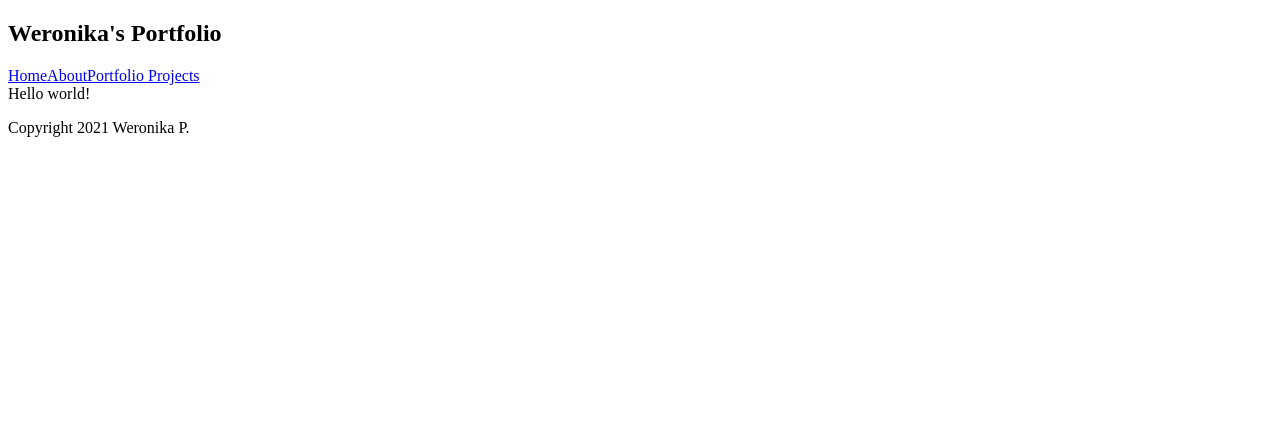
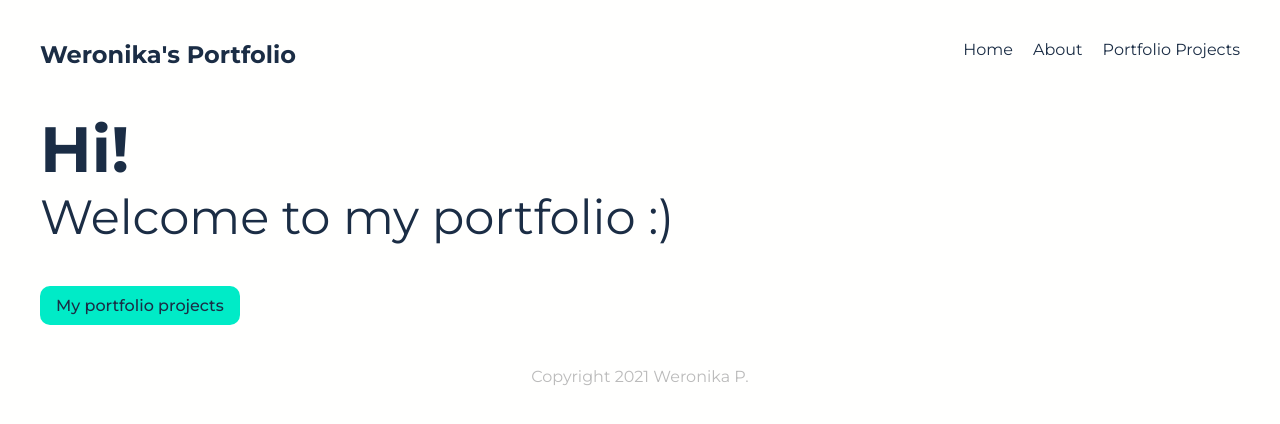
Before and after one commit to weronika-p/portfolio, a Gatsby site: page / in a window 1280 px wide. Built offline with nearby package versions, Linux system fonts and the light colour scheme; Gatsby itself is replaced by a stand-in of ours.

Commit message:
feat(styles): Add styling

```diff
--- a/src/components/Layout.js
+++ b/src/components/Layout.js
@@ -1,5 +1,6 @@
 import React from 'react'
 import Navbar from './Navbar'
+import '../styles/global.css'
 
 export default function Layout({ children }) {
   return (
--- a/src/pages/index.js
+++ b/src/pages/index.js
@@ -1,11 +1,17 @@
+import { Link } from 'gatsby'
 import React from 'react'
 import Layout from '../components/Layout'
+import * as styles from '../styles/home.module.css'
 
 export default function Home() {
   return (
     <Layout>
-      <section>
-        <div>Hello world!</div>
+      <section className={styles.header}>
+        <div>
+          <h2>Hi!</h2>
+          <h3>Welcome to my portfolio :)</h3>
+          <Link className={styles.btn} to='/projects'>My portfolio projects</Link>
+        </div>
       </section>
     </Layout>
   )
--- a/src/pages/projects/index.js
+++ b/src/pages/projects/index.js
@@ -1,10 +1,11 @@
 import React from 'react'
 import Layout from '../../components/Layout'
+import * as styles from '../../styles/projects.module.css'
 
 export default function Projects() {
   return (
     <Layout>
-      <div>
+      <div className={styles.portfolio}>
         <h2>Portfolio</h2>
         <h3>Projects I've creatded</h3>
       </div>
--- /dev/null
+++ b/src/styles/global.css
@@ -0,0 +1,49 @@
+@import url('https://fonts.googleapis.com/css2?family=Montserrat:wght@300;400;500;700&display=swap');
+
+* {
+  margin: 0;
+  padding: 0;
+  text-decoration: none;
+  font-family: "Montserrat";
+  color: #1b2d45;
+}
+html, body {
+  min-height: 100%;
+}
+body {
+  background: #fffffe;
+  background-repeat: no-repeat;
+}
+p {
+  margin: 16px auto;
+  line-height: 1.5em;
+}
+
+.layout {
+  max-width: 1200px;
+  margin: 0 auto;
+}
+nav {
+  display: grid;
+  grid-template-columns: 1fr 1fr;
+  margin: 40px auto;
+}
+nav .links {
+  display: inline-block;
+  text-align: right;
+}
+nav a {
+  display: inline-block;
+  margin-left: 20px;
+  font-weight: 400;
+  padding-bottom: 8px;
+  border-bottom: 3px solid transparent;
+}
+nav a:hover {
+  border-color: #00ebc7;
+}
+footer p{
+  text-align: center;
+  color: #bbb;
+  margin: 40px auto;
+}
--- /dev/null
+++ b/src/styles/home.module.css
@@ -0,0 +1,22 @@
+.header {
+display: grid;
+grid-template-columns: 2fr 1fr;
+grid-gap: 40px;
+align-items: center;
+}
+.header h2 {
+font-size: 4em;
+}
+.header h3 {
+font-size: 3em;
+font-weight: 400;
+margin-bottom: 20px;
+}
+.btn {
+display: inline-block;
+background: #00ebc7;
+padding: 10px 16px;
+border-radius: 10px;
+margin-top: 20px;
+font-weight: 500;
+}
```
Also changed, not shown: src/styles/projects.module.css (added, +11 -0 lines).
